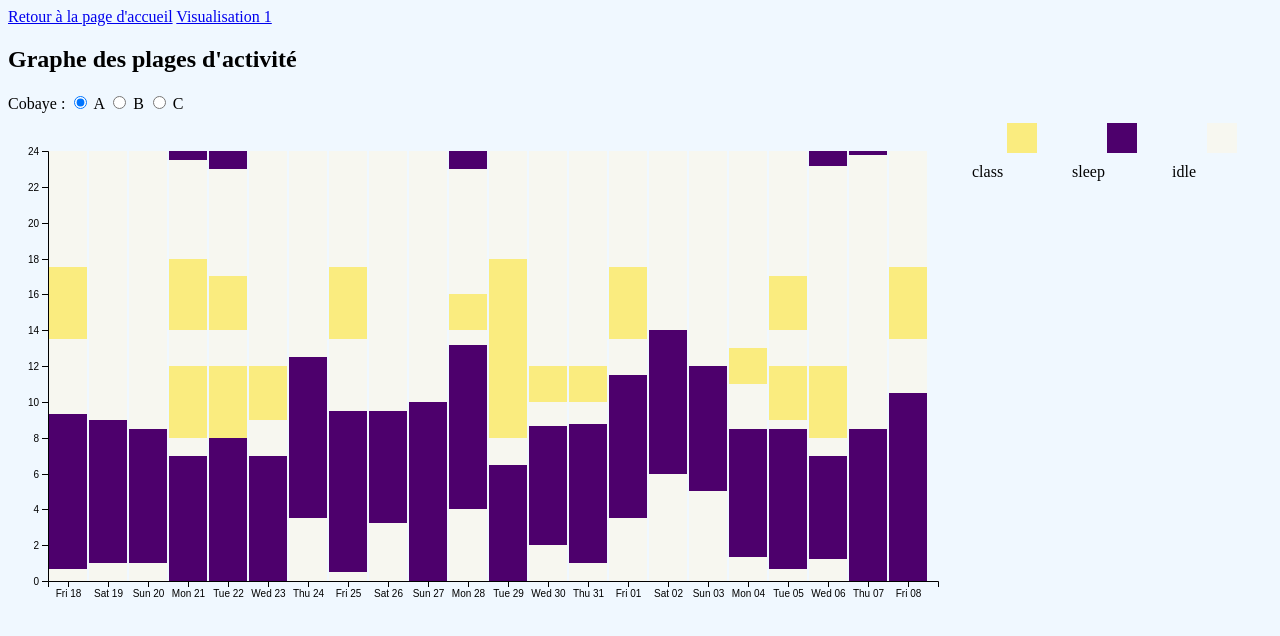
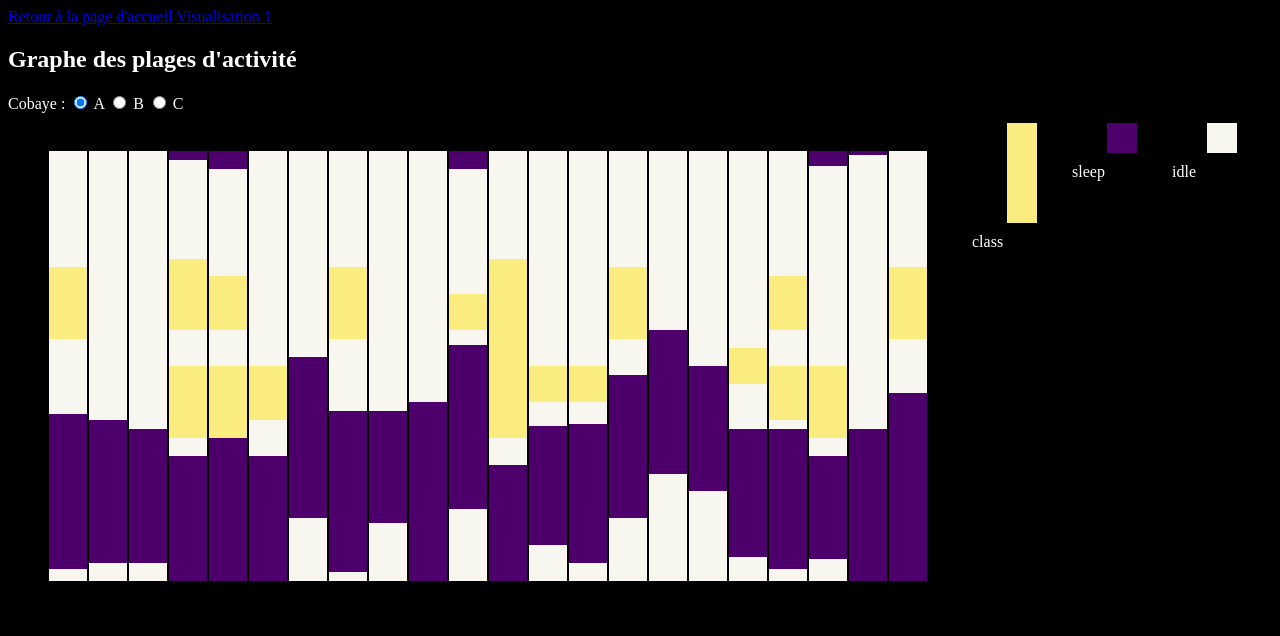
Before and after one commit to MathieuBourdin/HaveAGoodNight-1, a plain HTML site: page vis2.html in a window 1280 px wide. Drawn offline with nearby package versions, Linux system fonts and the light colour scheme.

Commit message:
dark mode

```diff
--- a/style.css
+++ b/style.css
@@ -1,5 +1,7 @@
 body {
-  background-color: #F0F8FF;
+  /* background-color: #F0F8FF; */
+  color: white;
+  background-color: black;
 }
 /*
 #total {
@@ -31,7 +33,7 @@ body {
 
 #carreclass {
  width:30px;
- height:30px;
+ height:100px;
  background:#FAEC7F;
  margin:10px auto;
 }
```
